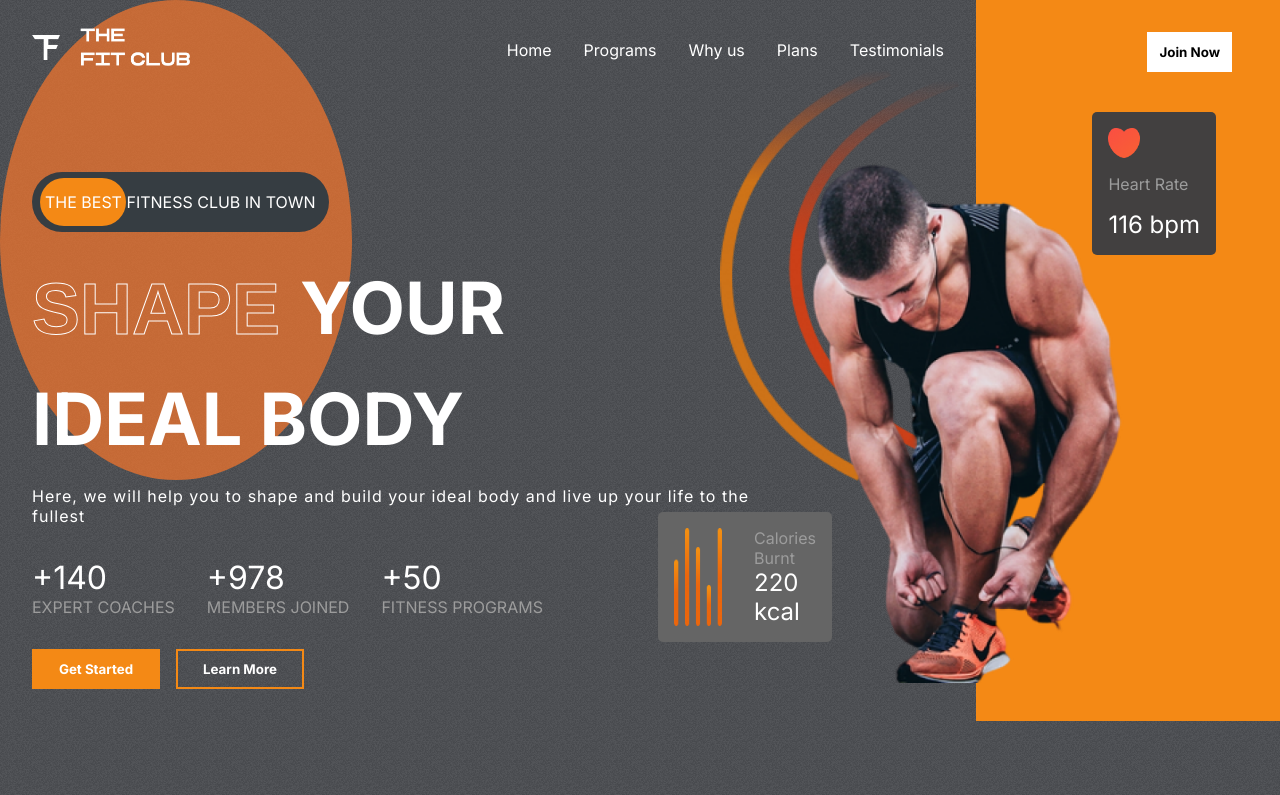
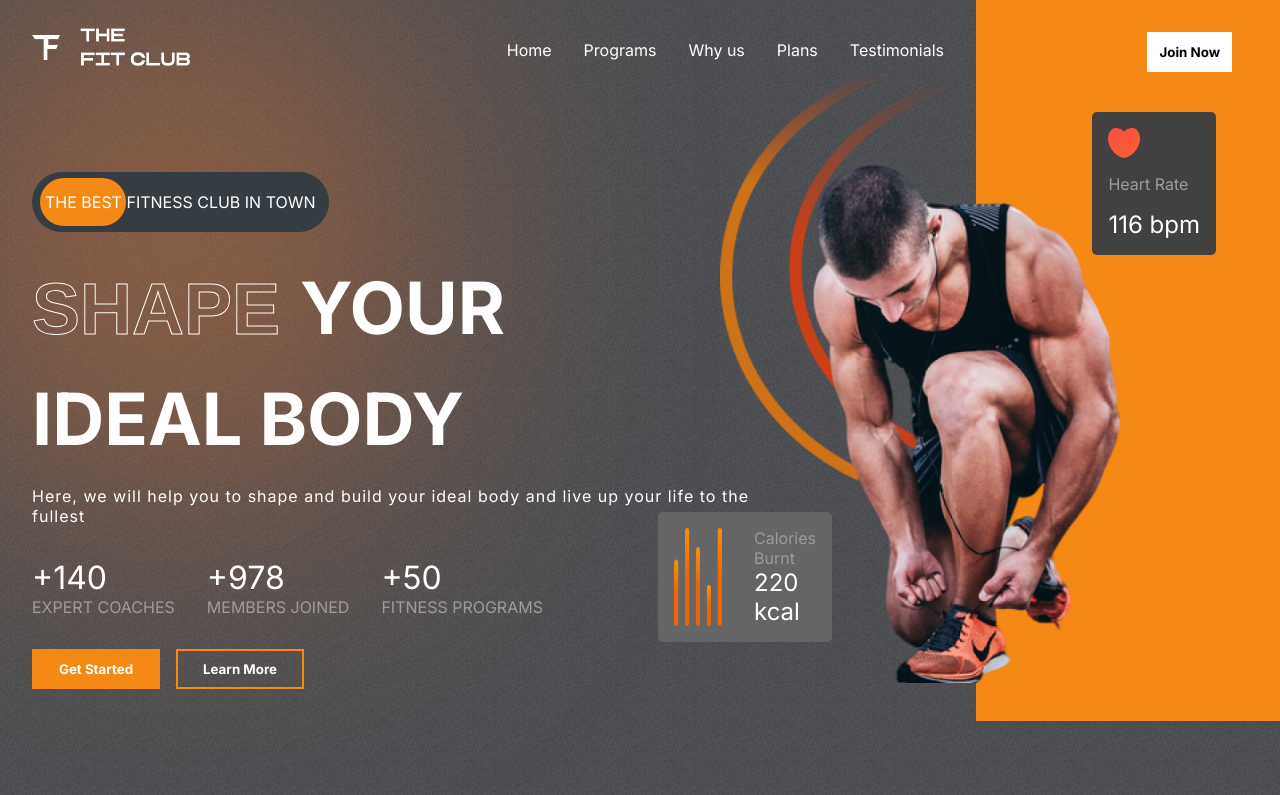
Before and after one commit to ThomasSzentirmay/FT-demo-st, a React (Create React App) app: page / in a window 1280 px wide. Shown: the top 795 px of the page. Built offline with nearby package versions, Linux system fonts and the light colour scheme; the HTML template or start-up script is replaced by a standard one.

Commit message:
debugged blur error

```diff
--- a/src/App.css
+++ b/src/App.css
@@ -48,6 +48,6 @@
   background: rgba(253, 120, 43, 0.69);
   position: absolute;
   border-radius: 50%;
-  filter: blue(212px);
+  filter: blur(150px);
   z-index: -9;
 }
```
